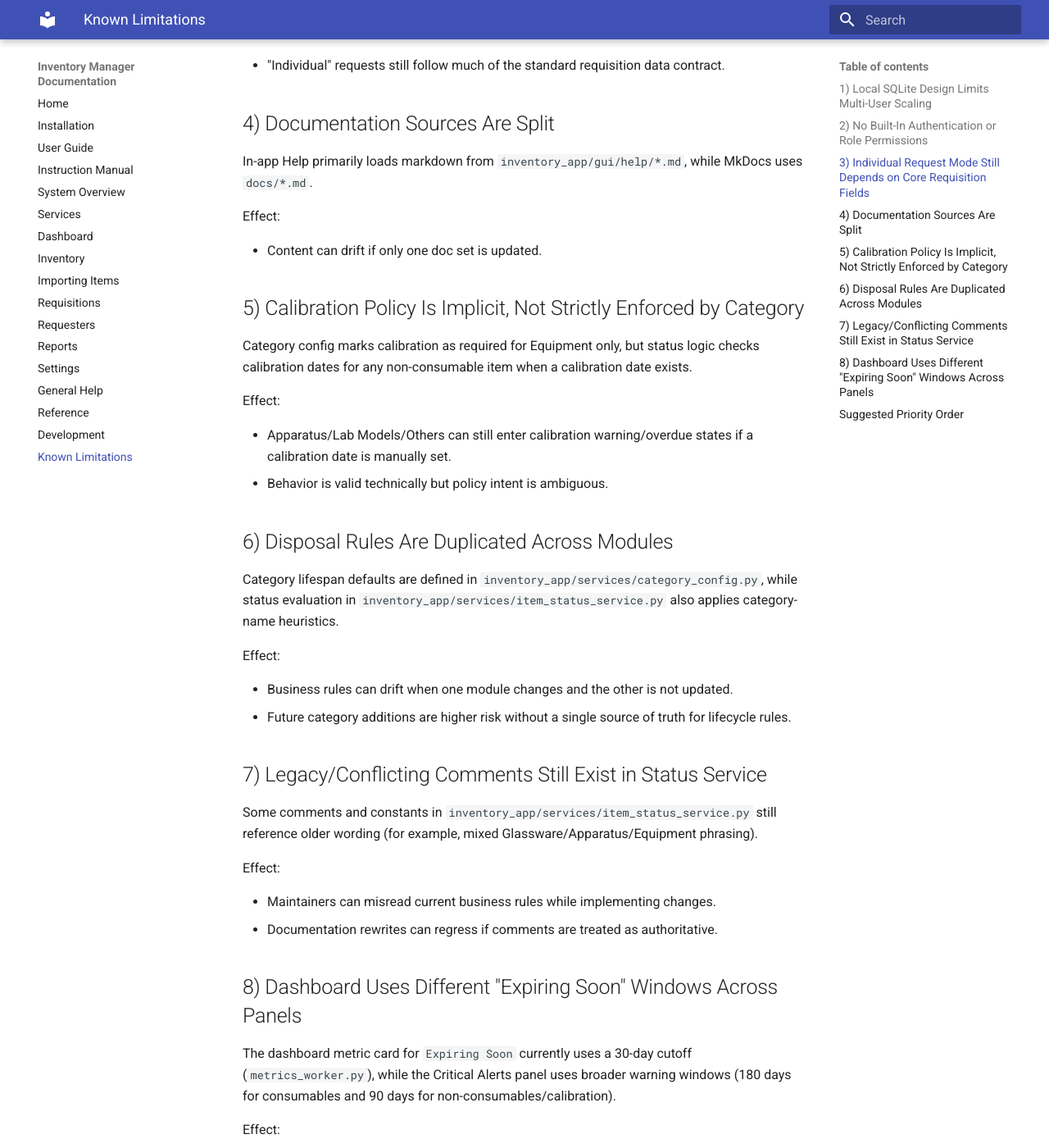
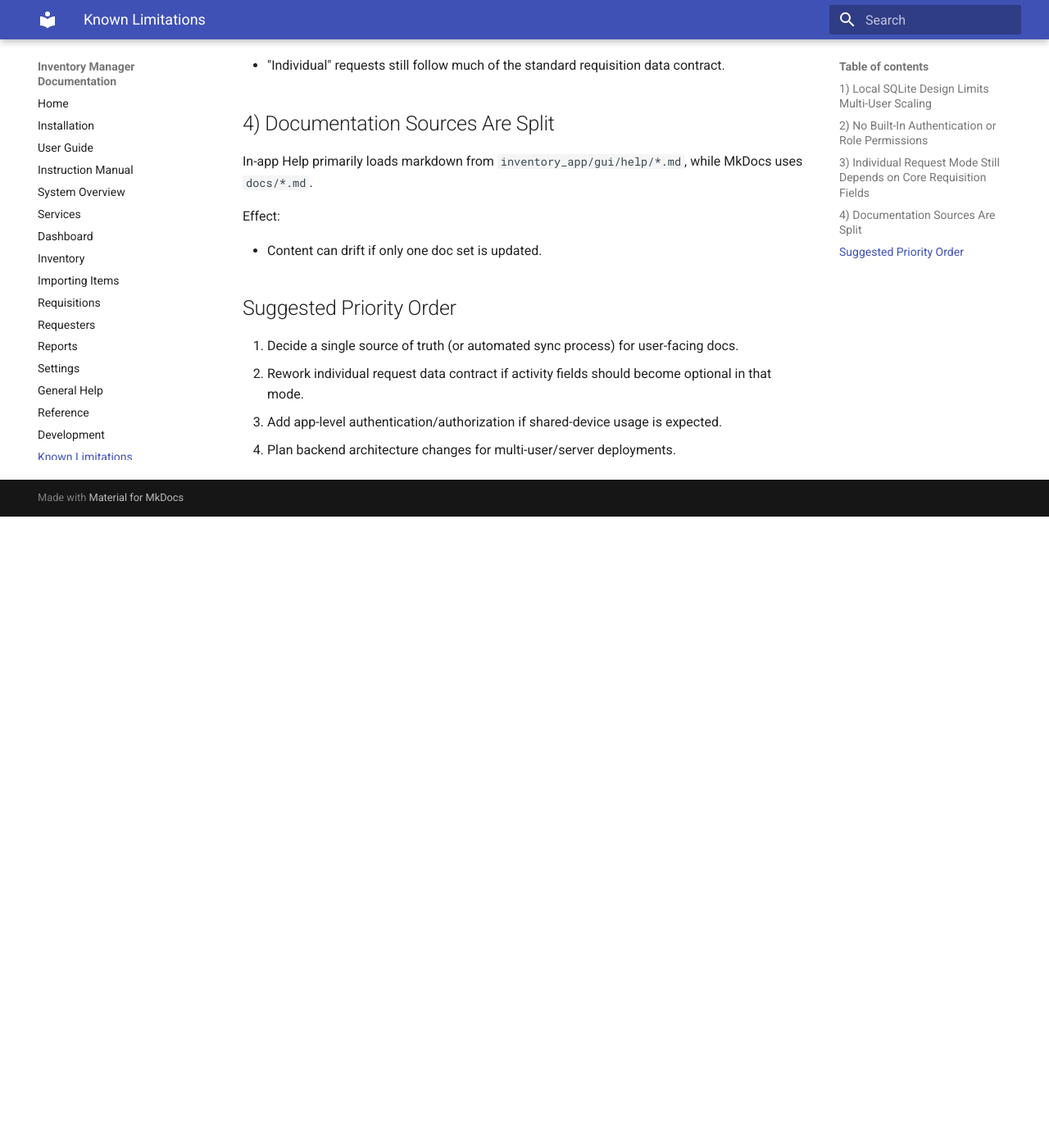
Before and after one commit to x01Jin/inventory-manager, an MkDocs documentation site: the page built from docs/limitations.md, in a window 1280 px wide and 1400 px high, scrolled down 857 px. Shown: the whole window at 82% size. Built offline with MkDocs 1.6.1 and Material for MkDocs 9.7.7, drawn with Linux system fonts in a browser that asks for light colours; after the commit the page ends 1487 px from its top, so only the background shows below that; some of the changed text lies outside the part shown.

```diff
--- a/docs/limitations.md
+++ b/docs/limitations.md
@@ -36,48 +36,9 @@
 
 - Content can drift if only one doc set is updated.
 
-## 5) Calibration Policy Is Implicit, Not Strictly Enforced by Category
-
-Category config marks calibration as required for Equipment only, but status logic checks calibration dates for any non-consumable item when a calibration date exists.
-
-Effect:
-
-- Apparatus/Lab Models/Others can still enter calibration warning/overdue states if a calibration date is manually set.
-- Behavior is valid technically but policy intent is ambiguous.
-
-## 6) Disposal Rules Are Duplicated Across Modules
-
-Category lifespan defaults are defined in `inventory_app/services/category_config.py`, while status evaluation in `inventory_app/services/item_status_service.py` also applies category-name heuristics.
-
-Effect:
-
-- Business rules can drift when one module changes and the other is not updated.
-- Future category additions are higher risk without a single source of truth for lifecycle rules.
-
-## 7) Legacy/Conflicting Comments Still Exist in Status Service
-
-Some comments and constants in `inventory_app/services/item_status_service.py` still reference older wording (for example, mixed Glassware/Apparatus/Equipment phrasing).
-
-Effect:
-
-- Maintainers can misread current business rules while implementing changes.
-- Documentation rewrites can regress if comments are treated as authoritative.
-
-## 8) Dashboard Uses Different "Expiring Soon" Windows Across Panels
-
-The dashboard metric card for `Expiring Soon` currently uses a 30-day cutoff (`metrics_worker.py`), while the Critical Alerts panel uses broader warning windows (180 days for consumables and 90 days for non-consumables/calibration).
-
-Effect:
-
-- Users can see different "expiring" counts on the same page.
-- This behavior is now documented, but product intent is still ambiguous and can cause support confusion.
-
 ## Suggested Priority Order
 
-1. Unify category lifecycle/alert logic into one source of truth used by both editor defaults and status evaluation.
-2. Clarify calibration policy for non-equipment categories and enforce it consistently in UI + status logic.
-3. Decide whether dashboard expiring metrics should match alert windows or remain intentionally different (and standardize naming accordingly).
-4. Decide a single source of truth (or sync process) for user-facing docs.
-5. Rework individual request data contract if activity fields should become optional in that mode.
-6. Add app-level authentication/authorization if shared-device usage is expected.
-7. Plan backend architecture changes for multi-user/server deployments.
+1. Decide a single source of truth (or automated sync process) for user-facing docs.
+2. Rework individual request data contract if activity fields should become optional in that mode.
+3. Add app-level authentication/authorization if shared-device usage is expected.
+4. Plan backend architecture changes for multi-user/server deployments.
```
Also changed, not shown: docs/dashboard.md (+5 -5 lines), docs/reports.md (+2 -2 lines), inventory_app/gui/help/help-dashboard.md (+2 -2 lines), inventory_app/gui/help/help-reports.md (+1 -1 lines), 6 other files.
